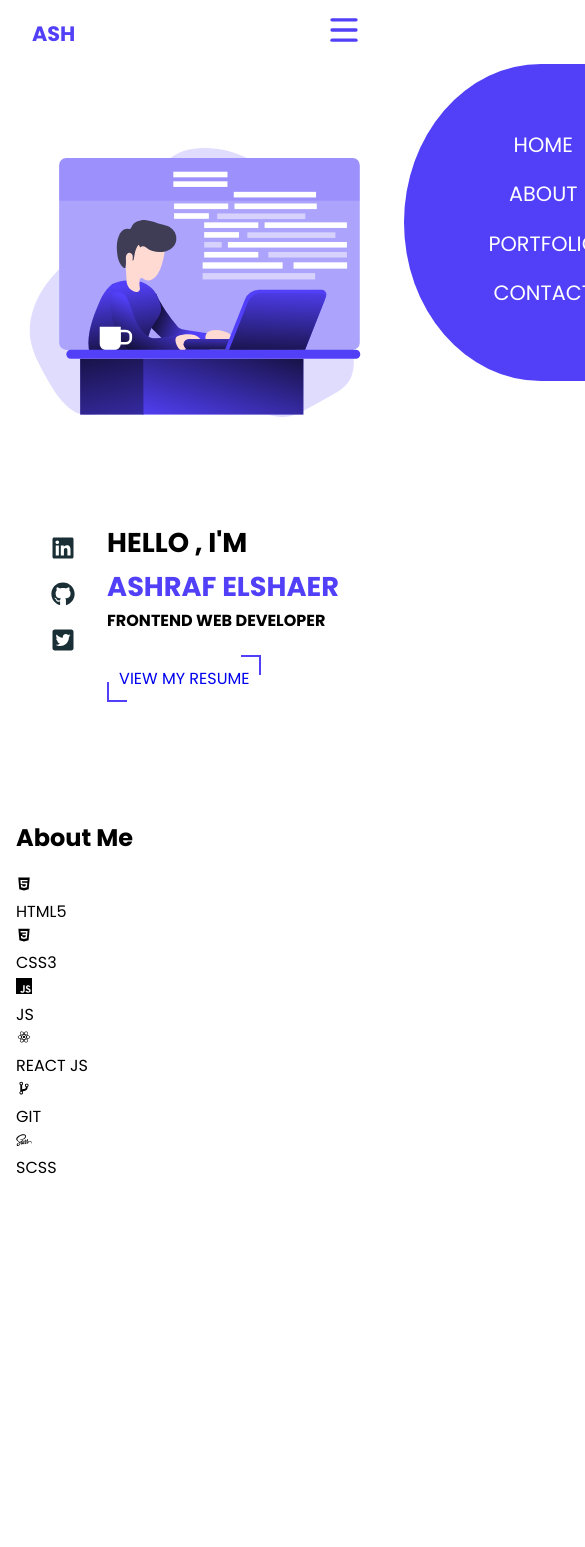
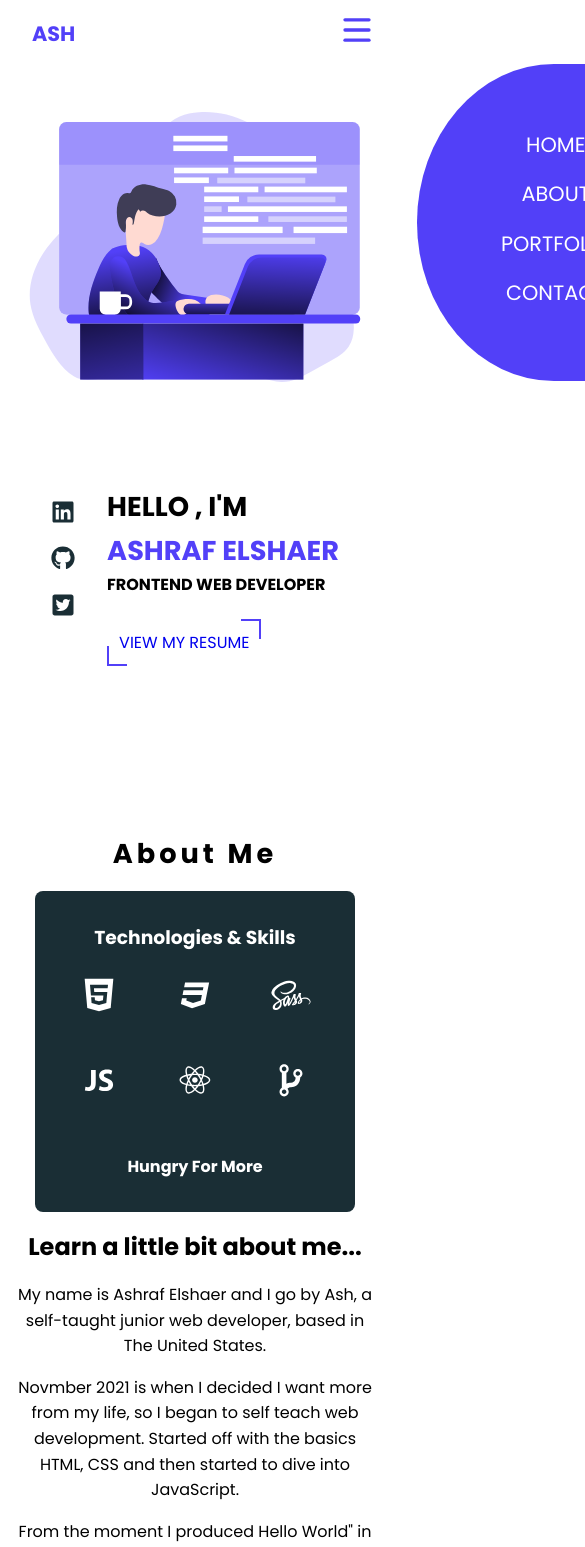
Before and after one commit to AshrafElshaer/portfolio-reactjs, a React (Create React App) app: page / in a window 390 px wide. Shown: the top 1547 px of the page, 585 px wide, since content can reach past the window. Before the commit the page ends 1181 px from the top, so only its background shows below. Built offline with nearby package versions, Linux system fonts and the light colour scheme.

Commit message:
animating navbar & about me  section

```diff
--- a/public/index.html
+++ b/public/index.html
@@ -2,14 +2,14 @@
 <html lang="en">
   <head>
     <meta charset="utf-8" />
-    <link rel="icon" href="%PUBLIC_URL%/favicon.ico" />
+
     <meta name="viewport" content="width=device-width, initial-scale=1" />
     <meta name="theme-color" content="#000000" />
     <meta
       name="description"
       content="Web site created using create-react-app"
     />
-    <link rel="apple-touch-icon" href="%PUBLIC_URL%/logo192.png" />
+
 
     <link rel="manifest" href="%PUBLIC_URL%/manifest.json" />
 
--- a/src/components/navbar/Navbar.jsx
+++ b/src/components/navbar/Navbar.jsx
@@ -1,7 +1,9 @@
-import { useState } from 'react';
+import { useState , useRef , useEffect } from 'react';
+import { gsap } from 'gsap';
 import './navbar.scss';
 const Navbar = () => {
 const [isOpen, setIsOpen] = useState(false);
+let navbarRef = useRef(null);
 
 const toggleNavbar = () => {
     setIsOpen(!isOpen);
@@ -12,10 +14,14 @@ window.addEventListener('resize', () => {
     };
 })
 
+useEffect(()=>{
+    gsap.fromTo(navbarRef, {y:-40 }, { y : 0 , duration : 1.4 })
+},[])
+
 
 
 return (
-<nav className='nav'>
+<nav className='nav' ref={el => navbarRef = el}>
     <ul className="navbar">
         <li className="navbar__brand">
             <a href="#home" className="navbar__brand--link" aria-label='Ashraf Elshaer'>ASH</a>
--- a/src/components/navbar/navbar.scss
+++ b/src/components/navbar/navbar.scss
@@ -3,15 +3,20 @@
 
 
 .nav {
-    position: sticky;
+    position: fixed;
+    width: 95%;
+    max-width: 1100px;
     top: 0;
     background-color:$clr-white;
+    z-index: 999;
+
 }
 
 .navbar {
     display: flex;
     justify-content: space-between;
     align-items: center;
+
 
 
     @include breakpoint-md {
--- a/src/components/skillCard/skillCard.scss
+++ b/src/components/skillCard/skillCard.scss
@@ -1 +1,34 @@
 @import '../../styles/main.scss';
+
+
+.about__skills__item{
+    display: flex;
+    flex-direction: column;
+    justify-content: center;
+    align-items: center;
+    color: $clr-white;
+    width: 6rem;
+    &--icon{
+        font-size: 2.5rem;
+        z-index: 1;
+        transition: all 0.4s ease-in-out;
+
+
+    }
+    &--title{
+        font-size: 0.8rem;
+        letter-spacing: 2px;
+        font-weight: $fw-regular;
+        transform: translateY(-50px);
+        opacity: 0;
+        transition: all 0.4s ease-in-out;
+
+    }
+    &:hover &--title{
+        transform: translateY(-25px);
+        opacity: 1;
+    }
+    &:hover &--icon{
+        transform: translateY(-10px)
+    }
+}
--- a/src/sections/about/About.jsx
+++ b/src/sections/about/About.jsx
@@ -1,11 +1,28 @@
 import SkillCard from "../../components/skillCard/SkillCard";
+import { useRef, useEffect } from "react";
+import { gsap } from "gsap";
+import { ScrollTrigger } from "gsap/dist/ScrollTrigger";
 import { AiFillHtml5 } from "react-icons/ai";
-import { DiCss3, DiReact, DiGitBranch, DiSass } from "react-icons/di";
-import { SiJavascript } from "react-icons/si";
-
+import {
+  DiCss3Full,
+  DiReact,
+  DiGitBranch,
+  DiSass,
+  DiJavascript1,
+} from "react-icons/di";
 import "./about.scss";
+gsap.registerPlugin(ScrollTrigger);
 
 const About = () => {
+  let sectionRef = useRef(null);
+  let sectionTitleRef = useRef(null);
+  let skillsBoxRef = useRef(null);
+
+  let contentTitleRef = useRef(null);
+  let descRef1 = useRef(null);
+  let descRef2 = useRef(null);
+  let descRef3 = useRef(null);
+
   const skills = [
     {
       id: 1,
@@ -14,42 +31,114 @@ const About = () => {
     },
     {
       id: 2,
-      icon: <DiCss3 />,
+      icon: <DiCss3Full />,
       title: "CSS3",
     },
     {
       id: 3,
-      icon: <SiJavascript />,
-      title: "JS",
+      icon: <DiSass />,
+      title: "SCSS",
     },
     {
       id: 4,
+      icon: <DiJavascript1 />,
+      title: "JavaScript",
+    },
+    {
+      id: 5,
       icon: <DiReact />,
       title: "REACT JS",
     },
     {
-      id: 5,
+      id: 6,
       icon: <DiGitBranch />,
       title: "GIT",
     },
-    {
-      id: 6,
-      icon: <DiSass />,
-      title: "SCSS",
-    },
   ];
+
+  useEffect(() => {
+    const tl = gsap.timeline({
+      scrollTrigger: {
+        trigger: sectionRef,
+        start: "top 80%",
+        end: "top 60%",
+      },
+    });
+
+    tl.fromTo(
+      sectionTitleRef,
+      { x: -50 },
+      { x: 0, opacity: 1, duration: 0.8, delay: 0.5 }
+    )
+      .fromTo(
+        skillsBoxRef,
+        { y: 100, opacity: 0 },
+        { y: 0, opacity: 1, duration: 0.8 },
+        "-=60%"
+      )
+      .fromTo(
+        contentTitleRef,
+        { y: -30 },
+        { y: 0, opacity: 1, duration: 0.6 },
+        "<50%"
+      )
+      .fromTo(
+       [ descRef1,
+        descRef2,
+        descRef3],
+        { y: 30  },
+        { y: 0, opacity: 1, duration: 0.5, stagger:0.25 },
+        "<50%"
+      );
+  }, []);
+
   return (
-    <section className='about' id='about'>
+    <section className='about' id='about' ref={(el) => (sectionRef = el)}>
       <div className='about__left'>
-        <h1 className='about__title'>About Me</h1>
-        <div className='about__skills'>
+        <h1 className='about__left--title' ref={(el) => (sectionTitleRef = el)}>
+          About Me
+        </h1>
+        <div className='about__left__skills' ref={(el) => (skillsBoxRef = el)}>
+          <div className='about__left__skills--title'>
+            <h3>Technologies & Skills</h3>
+          </div>
           {skills.map(({ title, icon, id }) => (
             <SkillCard icon={icon} title={title} key={id} />
           ))}
+          <div className='about__left__skills--title'>
+            <h4>Hungry For More </h4>
+          </div>
         </div>
       </div>
-      <div className="about__right">
+      <div className='about__right'>
+        <h2
+          className='about__right--title'
+          ref={(el) => (contentTitleRef = el)}>
+          Learn a little bit about me...
+        </h2>
+        <div className='about__right__content'>
+          <p
+            className='about__right__content--description'
+            ref={(el) => (descRef1 = el)}>
+            My name is Ashraf Elshaer and I go by Ash, a self-taught junior web developer, based in The
+            United States.
+          </p>
+          <p
+            className='about__right__content--description'
+            ref={(el) => (descRef2 = el)}>
+            Novmber 2021 is when I decided I want more from my life, so I began
+            to self teach web development. Started off with the basics HTML, CSS
+            and then started to dive into JavaScript.
+          </p>
 
+          <p
+            className='about__right__content--description'
+            ref={(el) => (descRef3 = el)}>
+            From the moment I produced Hello World" in the console of my first
+            application, I knew I was hooked into the world of software
+            development.
+          </p>
+        </div>
       </div>
     </section>
   );
--- a/src/sections/about/about.scss
+++ b/src/sections/about/about.scss
@@ -1 +1,97 @@
-@import '../../styles/main.scss';
+@import "../../styles/main.scss";
+
+.about {
+  display: flex;
+  flex-direction: column;
+  justify-content: center;
+  align-items: center;
+  overflow: hidden;
+  @include breakpoint-md {
+    flex-direction: row;
+    justify-content: space-between;
+    align-items: flex-start;
+  }
+  &__skills__item {
+    &:nth-of-type(2):hover > :first-child {
+      color: #f06529;
+    }
+    &:nth-of-type(3):hover > :first-child {
+      color: #2965f1;
+    }
+    &:nth-of-type(4):hover > :first-child {
+      color: #cd6799;
+    }
+    &:nth-of-type(5):hover > :first-child {
+      color: #f0db4f;
+    }
+    &:nth-of-type(6):hover > :first-child {
+      color: #61dbfb;
+    }
+    &:nth-of-type(7):hover > :first-child {
+      color: #f1502f;
+    }
+  }
+
+  &__left {
+    display: flex;
+    flex-direction: column;
+    justify-content: center;
+    align-items: center;
+    flex: 1;
+
+    @include breakpoint-md {
+      flex-direction: row;
+      align-items: flex-start;
+      justify-content: flex-start;
+      gap: 2rem;
+    }
+
+    &--title {
+      font-size: $fs-title;
+      letter-spacing: 4px;
+      opacity: 0;
+      @include breakpoint-md {
+
+        writing-mode: vertical-rl;
+        transform: rotate(180deg);
+      }
+    }
+
+    &__skills {
+      padding: 1rem;
+      width: 20rem;
+      opacity: 0;
+      border-radius: 0.5rem;
+      background-color: $clr-dark;
+      display: flex;
+      flex-wrap: wrap;
+      // justify-content: flex-start;
+      align-items: flex-start;
+      &--title {
+        color: $clr-white;
+        margin: auto;
+      }
+    }
+  }
+
+  &__right {
+    text-align: center;
+    flex: 1;
+    @include breakpoint-md {
+      text-align: left;
+    }
+    &--title {
+      font-size: $fs-subTitle;
+      opacity: 0;
+      @include breakpoint-md {
+        margin-top: 0;
+      }
+    }
+    &__content {
+      &--description {
+        margin-bottom: 1rem;
+        opacity: 0;
+      }
+    }
+  }
+}
--- a/src/sections/header/Header.jsx
+++ b/src/sections/header/Header.jsx
@@ -6,10 +6,11 @@ import "./header.scss";
 import { useRef, useEffect } from "react";
 import { FaLinkedin, FaGithub, FaTwitterSquare } from "react-icons/fa";
 import { Power3, gsap, TweenMax } from "gsap";
+
 const Header = () => {
   let headerRef = useRef(null);
-  let navbarRef = useRef(null);
   let socialNavbarRef = useRef(null);
+
   let greetRef = useRef(null);
   let nameRef = useRef(null);
   let jobRef = useRef(null);
@@ -20,16 +21,9 @@ const Header = () => {
     TweenMax.to(headerRef, { css: { visibility: "visible" } });
 
     gsap.fromTo(
-      navbarRef,
-      { x: -50, opacity: 0 },
-      { x: 0, opacity: 1, duration: 1.6, delay: 0.1 }
-    );
-
-
-    gsap.fromTo(
       socialNavbarRef,
       { x: -50, opacity: 0 },
-      { x: 0, opacity: 1, duration: 1.6, delay: 0.2 }
+      { x: 0, opacity: 1, duration: 1.6, ease: Power3.easeInOut, delay: 0.2 }
     );
     gsap.fromTo(
       greetRef,
@@ -70,21 +64,25 @@ const Header = () => {
       <Navbar />
       <div className='header__container'>
         <div className='header-left'>
-          <nav>
-            <ul
-              className='header__container__social-navbar'
-              ref={(el) => (socialNavbarRef = el)}>
-              <li className='header__container__social-navbar__list'>
+          <nav ref={(el) => (socialNavbarRef = el)}>
+            <ul className='header__container__social-navbar'>
+              <li
+                className='header__container__social-navbar__list'
+                >
                 <a href='http://' target='_blank' rel='noopener noreferrer'>
                   <FaLinkedin />
                 </a>
               </li>
-              <li className='header__container__social-navbar__list'>
+              <li
+                className='header__container__social-navbar__list'
+                >
                 <a href='http://' target='_blank' rel='noopener noreferrer'>
                   <FaGithub />
                 </a>
               </li>
-              <li className='header__container__social-navbar__list'>
+              <li
+                className='header__container__social-navbar__list'
+               >
                 <a href='http://' target='_blank' rel='noopener noreferrer'>
                   <FaTwitterSquare />
                 </a>
--- a/src/sections/header/header.scss
+++ b/src/sections/header/header.scss
@@ -10,11 +10,13 @@
         justify-content: space-between;
         align-items:center;
         gap:2rem;
-        margin-block: 5rem;
+        margin-block: 7rem;
 
         @include breakpoint-md{
             flex-direction: row;
             gap: 5rem;
+            margin-block: 10rem;
+
         }
         .header-left {
             display: flex;
@@ -29,6 +31,8 @@
         }
         .header-right{
             text-align: left;
+            img{
+            position: relative;}
         }
 
         &__social-navbar {
@@ -56,7 +60,7 @@
 
         &__text {
             &--title {
-                font-size: clamp(1.7rem, 4vw, 3rem);
+                font-size: $fs-title;
                 margin-bottom: 2rem;
 
                 span {
--- a/src/styles/abstracts/_global.scss
+++ b/src/styles/abstracts/_global.scss
@@ -21,6 +21,7 @@ section {
     max-width: 1100px;
     margin-inline: auto;
     padding-inline: 1rem;
+    overflow-x: hidden;
     @include breakpoint-md{
         padding-inline: 2rem;
     }
--- a/src/styles/abstracts/_variables.scss
+++ b/src/styles/abstracts/_variables.scss
@@ -8,3 +8,6 @@ $clr-white : #fff;
 $ff-poppins : 'Poppins', sans-serif;
 $fw-regular : 400;
 $fw-bold : 700;
+
+$fs-title : clamp(1.7rem, 4vw, 3rem);
+$fs-subTitle : clamp(1.5rem, 3vw, 2.2rem);
```
Also changed, not shown: src/components/skillCard/SkillCard.jsx (+11 -10 lines).
